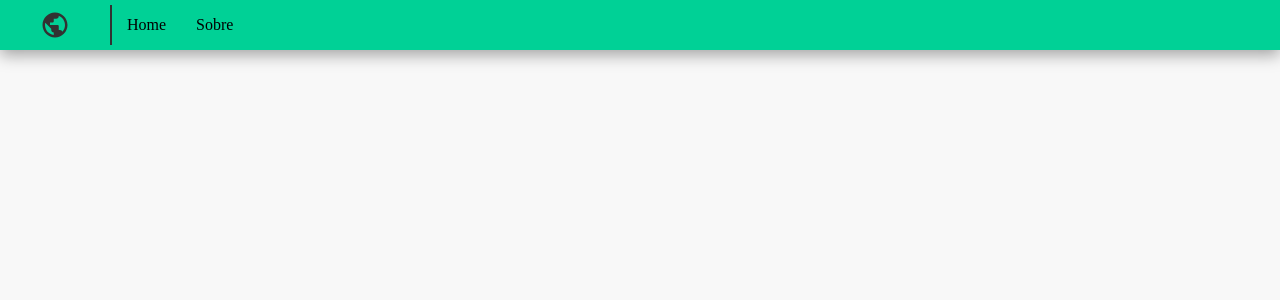
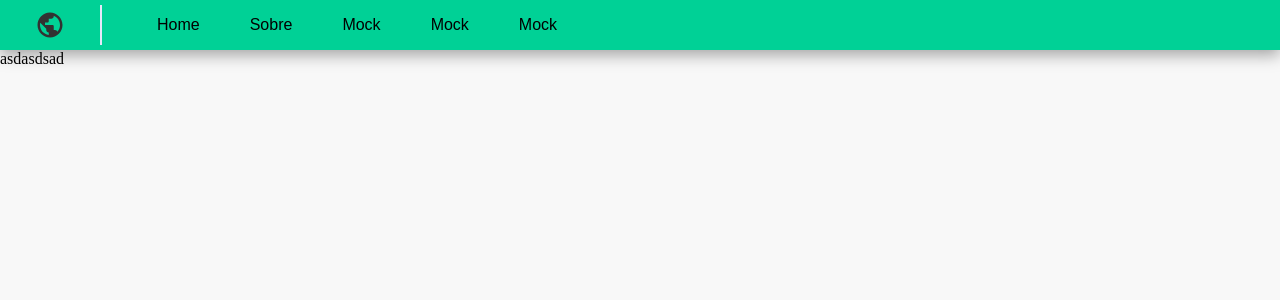
Before and after one commit to M4rc1an0/collection-willingly, a Next.js app: page /home-page in a window 1280 px wide. Shown: the top 300 px of the page. Built offline with nearby package versions, Linux system fonts and the light colour scheme.

Commit message:
alterações header

```diff
--- a/src/components/header/index.tsx
+++ b/src/components/header/index.tsx
@@ -6,19 +6,34 @@ export const Header = () => {
 
     const mockMenu = [
         {
-            text: "Home"
+            text: "Home",
+            link: "/"
         },
         {
-            text: "Sobre"
+            text: "Sobre",
+            link: "/"
+        },
+        {
+            text: "Mock",
+            link: "/"
+        },
+        {
+            text: "Mock",
+            link: "/"
+        },
+        {
+            text: "Mock",
+            link: "/"
         }
     ]
 
     return(
         <S.BoxHeader>
-            <S.LogoHeader>
+            <S.LogoHeader href="/">
                 <World width={30}/>
             </S.LogoHeader>
             <S.Line/>
+            <S.BoxMenu>
             {
                 mockMenu.map(item => {
                     return(
@@ -26,6 +41,7 @@ export const Header = () => {
                     )
                 })
             }
+            </S.BoxMenu>
         </S.BoxHeader>
     )
 }
--- a/src/components/header/style.ts
+++ b/src/components/header/style.ts
@@ -8,26 +8,45 @@ export const BoxHeader = styled.div`
     box-shadow: rgba(0, 0, 0, 0.35) 0px 5px 15px;
 `
 
-export const LogoHeader = styled.div`
+export const LogoHeader = styled.a`
     display: flex;
     align-items: center;
     margin: 0 30px;
-    padding: 5px 10px;
+    padding: 5px 5px;
     cursor: pointer;
 
     :hover{
-        background: rgba(181, 181, 181, 0.5);
-        border-radius: 5px;
+        background: rgba(230,232,250);
+        border-radius: 50px;
+
+        svg {
+            path{
+                fill: #00d196;
+            }
+        }
     }
 `
 
 export const Line = styled.div`
     height: 40px;
-    border: 1px solid #323232;
+    border: 1px solid rgb(230,232,250);
 `
 
-export const TitleMenu = styled.div`
-    font-family: cursive;
+export const BoxMenu = styled.div`
+    display: flex;
+    margin: 0 30px;
+`
+
+export const TitleMenu = styled.a`
+    font-family: sans-serif;
     font-size: 16px;
+    cursor: pointer;
+    padding: 5px 10px;
     margin: 15px;
+
+    :hover{
+        background: rgba(230,232,250);
+        border-radius: 40px;
+        color: #00d196;
+    }
 `
--- a/src/pages/home-page/index.tsx
+++ b/src/pages/home-page/index.tsx
@@ -6,6 +6,7 @@ export default function homePage() {
     return (
         <S.ContainerHome>
             <Header/>
+            asdasdsad
         </S.ContainerHome>
     )
 }
--- a/src/styles/home.ts
+++ b/src/styles/home.ts
@@ -20,7 +20,7 @@ export const Question = styled.div`
     align-items: center;
     justify-content: center;
     width: 100%;
-    height: 90%;
+    height: 70%;
     background-color: #F8F8F8;
     border-top-right-radius: 500px;
     border-bottom-right-radius: 500px;
```
